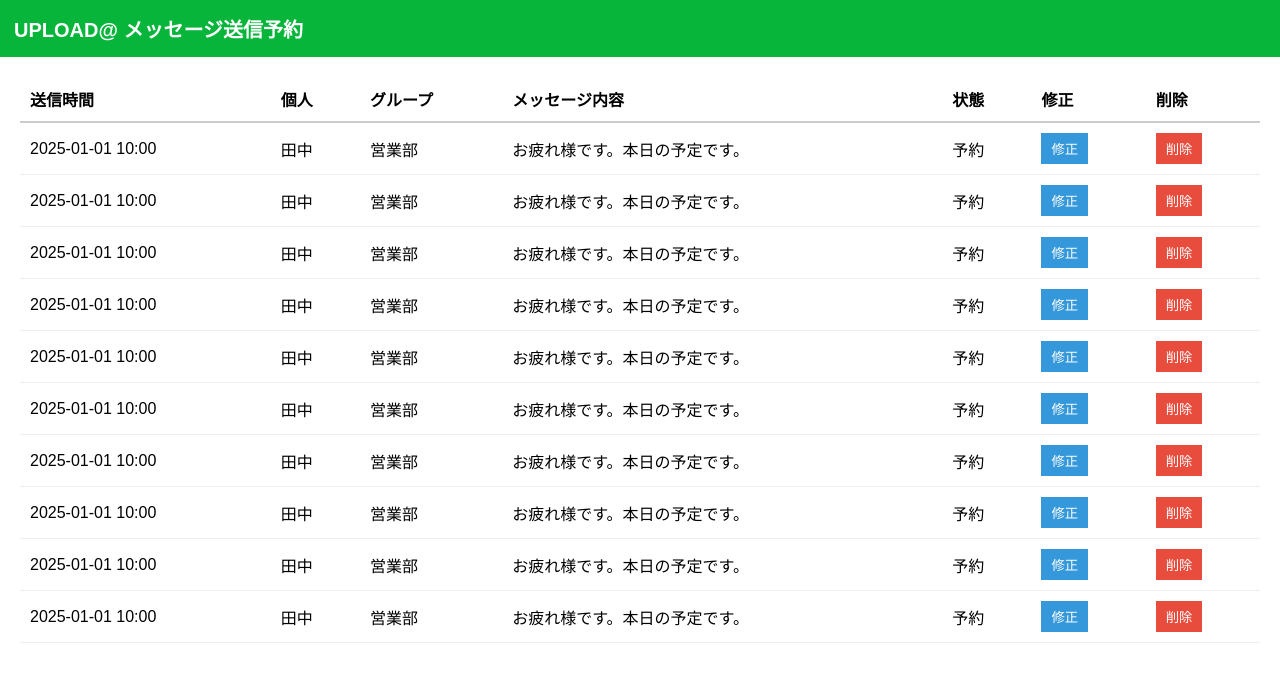
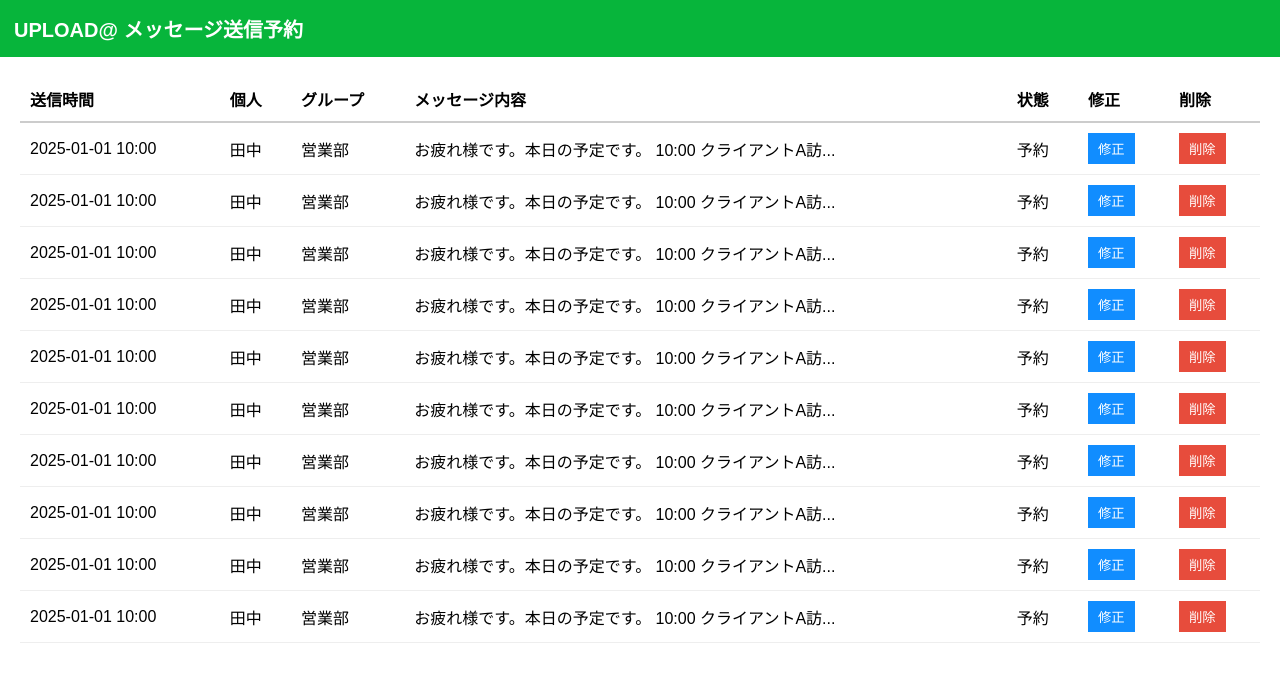
Before and after one commit to Seunghyun-Min/line-works-message-reservation, a Next.js app: page /reservation-list in a window 1280 px wide. Shown: the top 682 px of the page. Built offline with nearby package versions, Linux system fonts and the light colour scheme.

Commit message:
閲覧・修正・削除画面CSS修正

```diff
--- a/app/reservation-list/page.tsx
+++ b/app/reservation-list/page.tsx
@@ -1,17 +1,21 @@
 "use client";
-import React from "react";
+import React, { useState } from "react";
 
 const dummyData = Array.from({ length: 10 }).map((_, i) => ({
   id: i + 1,
   time: "2025-01-01 10:00",
   user: "田中",
   group: "営業部",
-  message: "お疲れ様です。本日の予定です。",
+  message:
+    "お疲れ様です。本日の予定です。\n10:00 クライアントA訪問\n13:00 社内打ち合わせ\n15:00 書類提出\nよろしくお願いします！",
   status: "予約",
 }));
 
 export default function ReservationListPage() {
+  const [selectedMessage, setSelectedMessage] = useState<string | null>(null);
+
   return (
+    <div>
       <table
         style={{ width: "100%", borderCollapse: "collapse", textAlign: "left" }}
       >
@@ -32,7 +36,14 @@ export default function ReservationListPage() {
               <td style={tdStyle}>{row.time}</td>
               <td style={tdStyle}>{row.user}</td>
               <td style={tdStyle}>{row.group}</td>
-            <td style={tdStyle}>{row.message}</td>
+              <td
+                style={{ ...tdStyle, cursor: "pointer" }}
+                onClick={() => setSelectedMessage(row.message)}
+              >
+                {row.message.length > 30
+                  ? row.message.slice(0, 30) + "..."
+                  : row.message}
+              </td>
               <td style={tdStyle}>{row.status}</td>
               <td style={tdStyle}>
                 <button style={editBtn}>修正</button>
@@ -44,6 +55,35 @@ export default function ReservationListPage() {
           ))}
         </tbody>
       </table>
+
+      {/* ==== モーダル ==== */}
+      {selectedMessage && (
+        <div style={modalOverlay} onClick={() => setSelectedMessage(null)}>
+          <div style={modalBox} onClick={(e) => e.stopPropagation()}>
+            {/* 💚 ヘッダー追加部分 */}
+            <div style={modalHeader}>
+              <h3 style={modalTitle}>メッセージ全文</h3>
+            </div>
+
+            {/* 本文部分 */}
+            <div style={modalContent}>
+              <pre style={{ whiteSpace: "pre-wrap", margin: 0 }}>
+                {selectedMessage}
+              </pre>
+            </div>
+
+            <div style={{ textAlign: "right", marginTop: "10px" }}>
+              <button
+                style={modalCloseBtn}
+                onClick={() => setSelectedMessage(null)}
+              >
+                閉じる
+              </button>
+            </div>
+          </div>
+        </div>
+      )}
+    </div>
   );
 }
 
@@ -56,7 +96,7 @@ const tdStyle: React.CSSProperties = {
   padding: "10px",
 };
 const editBtn: React.CSSProperties = {
-  background: "#3498db",
+  background: "rgb(17,141,255)",
   color: "#fff",
   border: "none",
   padding: "6px 10px",
@@ -69,3 +109,56 @@ const deleteBtn: React.CSSProperties = {
   padding: "6px 10px",
   cursor: "pointer",
 };
+
+const modalOverlay: React.CSSProperties = {
+  position: "fixed",
+  top: 0,
+  left: 0,
+  width: "100vw",
+  height: "100vh",
+  background: "rgba(0,0,0,0.4)",
+  display: "flex",
+  justifyContent: "center",
+  alignItems: "center",
+};
+
+const modalBox: React.CSSProperties = {
+  background: "#fff",
+  borderRadius: "8px",
+  maxWidth: "500px",
+  width: "90%",
+  boxShadow: "0 2px 10px rgba(0,0,0,0.3)",
+  overflow: "hidden",
+  paddingBottom: "15px",
+};
+
+const modalHeader: React.CSSProperties = {
+  backgroundColor: "rgb(7, 181, 59)",
+  color: "#fff",
+  padding: "10px 0",
+  textAlign: "center",
+};
+
+const modalTitle: React.CSSProperties = {
+  margin: 0,
+  fontSize: "16px",
+  fontWeight: "bold",
+};
+
+const modalContent: React.CSSProperties = {
+  padding: "15px 20px",
+  maxHeight: "300px",
+  overflowY: "auto",
+  fontSize: "15px",
+  lineHeight: "1.8",
+};
+
+const modalCloseBtn: React.CSSProperties = {
+  background: "rgb(17,141,255)",
+  color: "#fff",
+  border: "none",
+  padding: "6px 12px",
+  borderRadius: "4px",
+  cursor: "pointer",
+  marginRight: "40px",
+};
```
Lines whose indentation alone changed are shown as unchanged.
